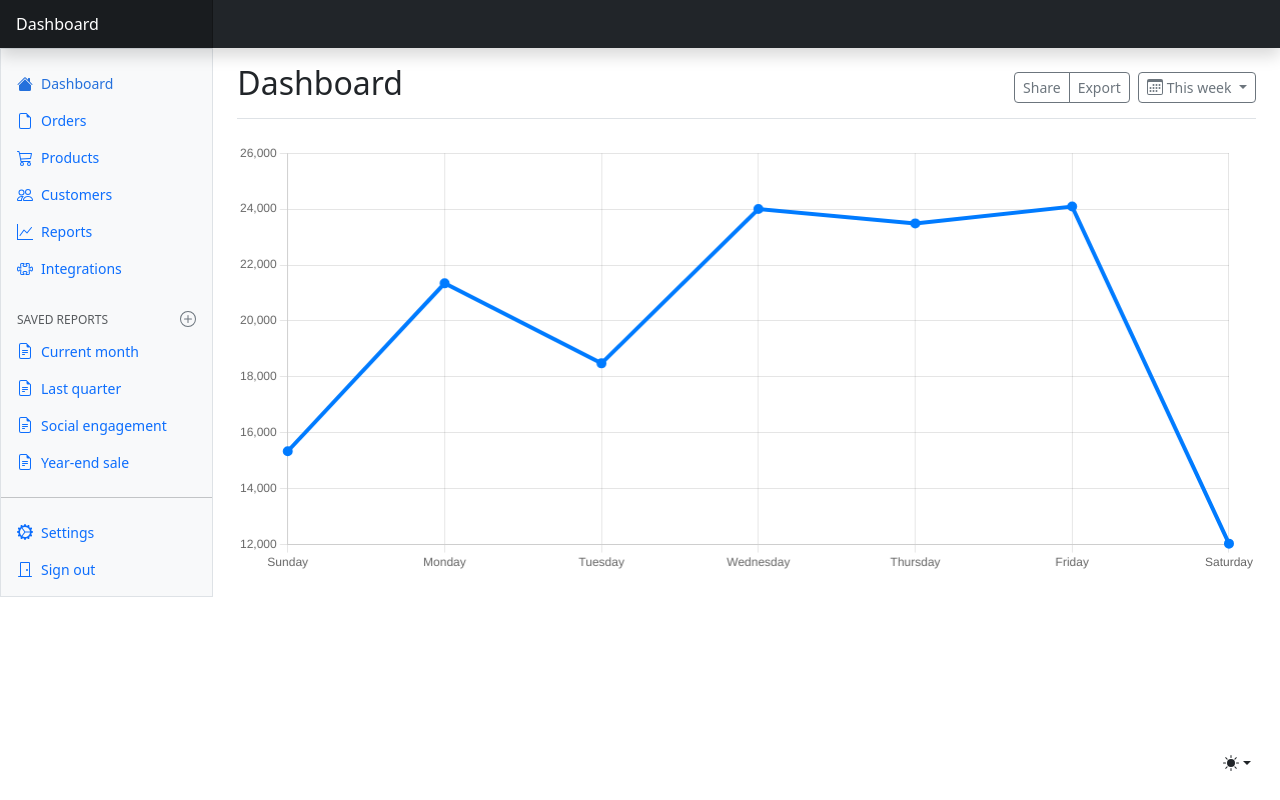
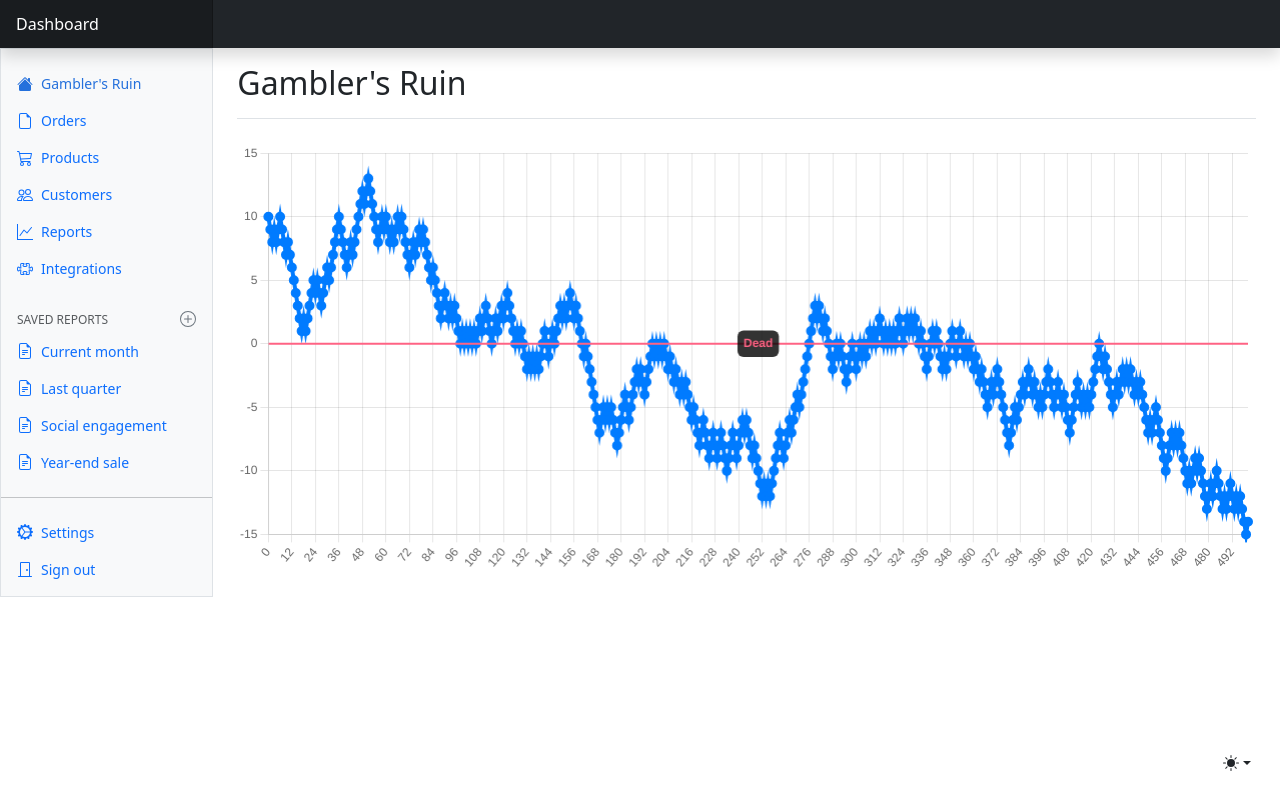
Before and after one commit to syson16/personal-finance, a website built with webpack: page src/index.html in a window 1280 px wide. Built offline with nearby package versions, Linux system fonts and the light colour scheme.

Commit message:
gambler init

```diff
--- a/package.json
+++ b/package.json
@@ -30,6 +30,8 @@
   "dependencies": {
     "@popperjs/core": "^2.11.8",
     "bootstrap": "^5.3.2",
+    "chart.js": "^4.4.1",
+    "chartjs-plugin-annotation": "^3.0.1",
     "lodash": "^4.17.21"
   }
 }
--- a/src/index.html
+++ b/src/index.html
@@ -216,23 +216,12 @@
     <%= require('html-loader!./sidebar.html').default %>
     <main class="col-md-9 ms-sm-auto col-lg-10 px-md-4">
       <div class="d-flex justify-content-between flex-wrap flex-md-nowrap align-items-center pt-3 pb-2 mb-3 border-bottom">
-        <h1 class="h2">Dashboard</h1>
-        <div class="btn-toolbar mb-2 mb-md-0">
-          <div class="btn-group me-2">
-            <button type="button" class="btn btn-sm btn-outline-secondary">Share</button>
-            <button type="button" class="btn btn-sm btn-outline-secondary">Export</button>
-          </div>
-          <button type="button" class="btn btn-sm btn-outline-secondary dropdown-toggle d-flex align-items-center gap-1">
-            <svg class="bi"><use xlink:href="#calendar3"/></svg>
-            This week
-          </button>
-        </div>
+        <h1 class="h2">Gambler's Ruin</h1>
       </div>
 
       <canvas class="my-4 w-100" id="myChart" width="900" height="380"></canvas>
     </main>
   </div>
 </div>
-
-    <script src="https://cdn.jsdelivr.net/npm/chart.js@4.3.2/dist/chart.umd.js" integrity="sha384-eI7PSr3L1XLISH8JdDII5YN/njoSsxfbrkCTnJrzXt+ENP5MOVBxD+l6sEG4zoLp" crossorigin="anonymous"></script></body>
+</body>
 </html>
--- a/src/js/main.js
+++ b/src/js/main.js
@@ -1,4 +1,7 @@
 import _ from 'lodash';
+
+import { Chart, registerables } from 'chart.js';
+import annotationPlugin from 'chartjs-plugin-annotation';
 
 // Import our custom CSS
 import '../scss/styles.scss'
@@ -29,7 +32,7 @@ function jsonText() {
 	return element;
 }
 
-function coinFlip() {
+function flipCoin() {
 	return Math.random() < 0.5
 }
 
@@ -41,31 +44,59 @@ function coinFlip() {
 (() => {
 	'use strict'
 
+	Chart.register(...registerables);
+	Chart.register(annotationPlugin);
+
+	function flipCoinMultipleTime(n) {
+		let res = [];
+
+		for(let i = 0; i < n; i++) {
+			if(flipCoin()) {
+				res.push(1);
+			} else {
+				res.push(-1);
+			}
+		}
+
+		return res
+	}
+
+	function flipCoinMultipleTimeColumns(n) {
+		let cols = [];
+
+		for(let i = 0; i < n + 1; i++) {
+			cols.push(i)
+		}
+
+		return cols
+	}
+
+	let coinFlipNumber = 500;
+	let result = flipCoinMultipleTime(coinFlipNumber);
+	let columns = flipCoinMultipleTimeColumns(coinFlipNumber);
+
 	// Graphs
 	const ctx = document.getElementById('myChart')
+
+	let start = 10
+
+	let totalResult = result.reduce((accumulator, currentValue) => {
+		let newVal = accumulator[accumulator.length - 1] + currentValue
+		accumulator.push(newVal)
+		return accumulator
+		}
+		,
+		[start]
+	)
+
+
 	// eslint-disable-next-line no-unused-vars
 	const myChart = new Chart(ctx, {
 	  type: 'line',
 	  data: {
-		labels: [
-		  'Sunday',
-		  'Monday',
-		  'Tuesday',
-		  'Wednesday',
-		  'Thursday',
-		  'Friday',
-		  'Saturday'
-		],
+		labels: columns,
 		datasets: [{
-		  data: [
-			15339,
-			21345,
-			18483,
-			24003,
-			23489,
-			24092,
-			12034
-		  ],
+		  data: totalResult,
 		  lineTension: 0,
 		  backgroundColor: 'transparent',
 		  borderColor: '#007bff',
@@ -80,8 +111,26 @@ function coinFlip() {
 		  },
 		  tooltip: {
 			boxPadding: 3
+		  },
+		  annotation: {
+			annotations: {
+			  line1: {
+				type: 'line',
+				yMin: 0,
+				yMax: 0,
+				borderColor: 'rgb(255, 99, 132)',
+				borderWidth: 2,
+				label: {
+					display: true,
+					position: 'center',
+					content: 'Dead',
+					color: 'rgb(255, 99, 132)',
+					borderColor: 'white'
+				}
+			  }
+			}
 		  }
-		}
+		},
 	  }
 	})
   })()
--- a/src/sidebar.html
+++ b/src/sidebar.html
@@ -9,7 +9,7 @@
           <li class="nav-item">
             <a class="nav-link d-flex align-items-center gap-2 active" aria-current="page" href="#">
               <svg class="bi"><use xlink:href="#house-fill"/></svg>
-              Dashboard
+              Gambler's Ruin
             </a>
           </li>
           <li class="nav-item">
```
Also changed, not shown: 1 other file.
